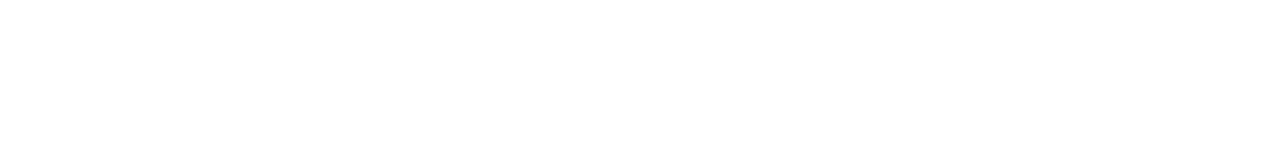
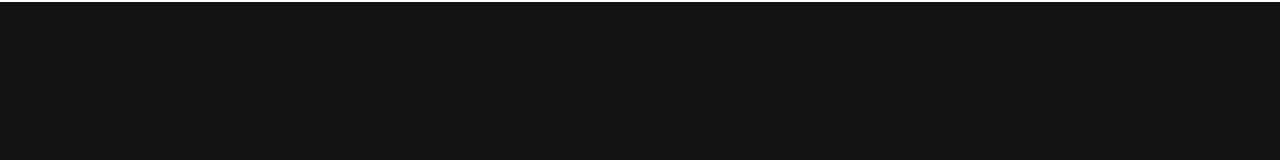
Before and after one commit to camper0008/calculator-graphing-system, a website built with webpack: page dist/shiba.html in a window 1280 px wide. Built offline with nearby package versions, Linux system fonts and the light colour scheme.

Commit message:
css theme template

```diff
--- a/dist/shiba.css
+++ b/dist/shiba.css
@@ -0,0 +1,24 @@
+
+:root {
+    --background-1: rgb(20, 20, 20);
+    --background-2: rgb(40, 40, 40);
+    --background-3: rgb(60, 60, 60);
+
+    --foregound-1: rgb(230, 230, 230);
+    --foregound-2: rgb(200, 200, 200);
+    --foregound-3: rgb(170, 170, 170);
+
+    --text-regular: rgb(20, 20, 20);
+    --text-special: rgb(220, 20, 20);
+    --text-washed: rgb(120, 120, 120);
+}
+
+body {
+    margin: 0;
+    padding: 0;
+    background-color: var(--background-1);
+}
+
+#shiba {
+    border: 1px solid white;
+}
--- a/dist/shiba.html
+++ b/dist/shiba.html
@@ -4,11 +4,15 @@
     <meta charset="UTF-8">
     <meta http-equiv="X-UA-Compatible" content="IE=edge">
     <meta name="viewport" content="width=device-width, initial-scale=1.0">
-    <title>Calculator</title>
+    <title>Shiba Calculator</title>
     <link rel="stylesheet" href="shiba.css">
 </head>
 <body>
-    <div id="calculator"></div>
+    <div id="shiba">
+
+
+
+    </div>
     <script src="main.js"></script>
 </body>
 </html>
```
